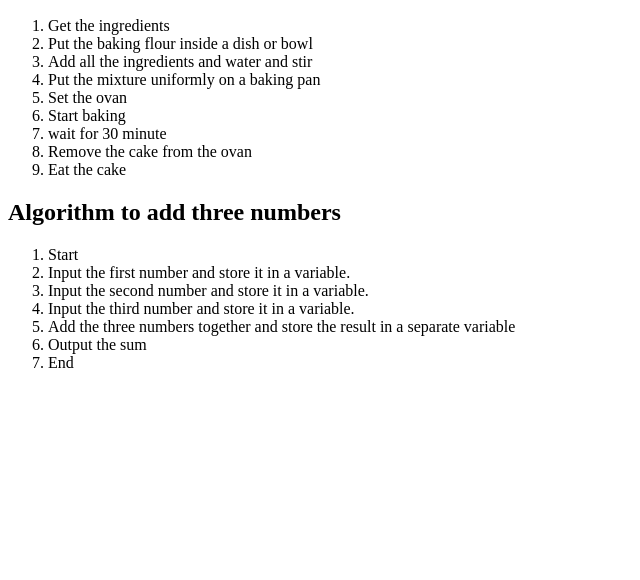
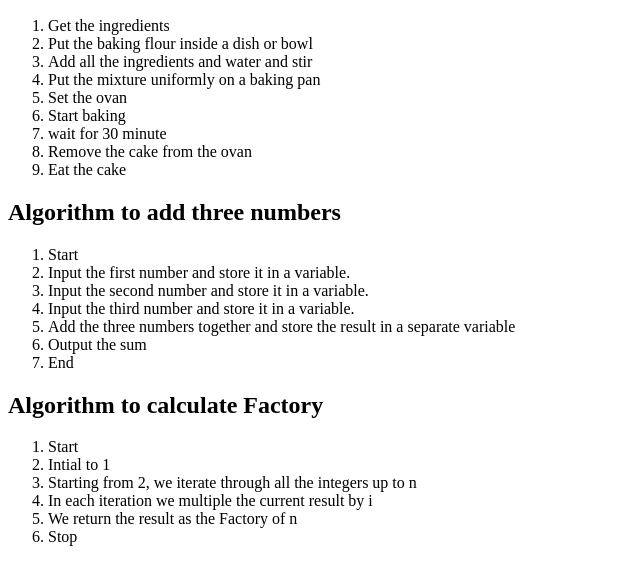
Before and after one commit to Bathelow/internship_app2024, a plain HTML site: page index.html in a window 1280 px wide. Shown: the part 110-690 px from the top of the page, without its empty margins (0-640 px from the left). Drawn offline with Linux system fonts and the light colour scheme.

Commit message:
we added the factory algorithm to the index.html file

```diff
--- a/index.html
+++ b/index.html
@@ -35,6 +35,19 @@
 
             </ol>
         </div>
+        <div>
+              <h2>Algorithm to calculate Factory</h2>
+              <ol>
+                    <li>Start</li>
+                    <li>Intial to 1</li>
+                    <li>Starting from 2, we iterate through all the integers up to n</li>
+                    <li>In each iteration we multiple the current result by i</li>
+                    <li>We return the result as the Factory of n</li>
+                    <li>Stop</li>
+
+              </ol>
+        </div>
+
     </div>
 </body>
 </html>
```
Lines whose indentation alone changed are shown as unchanged.
